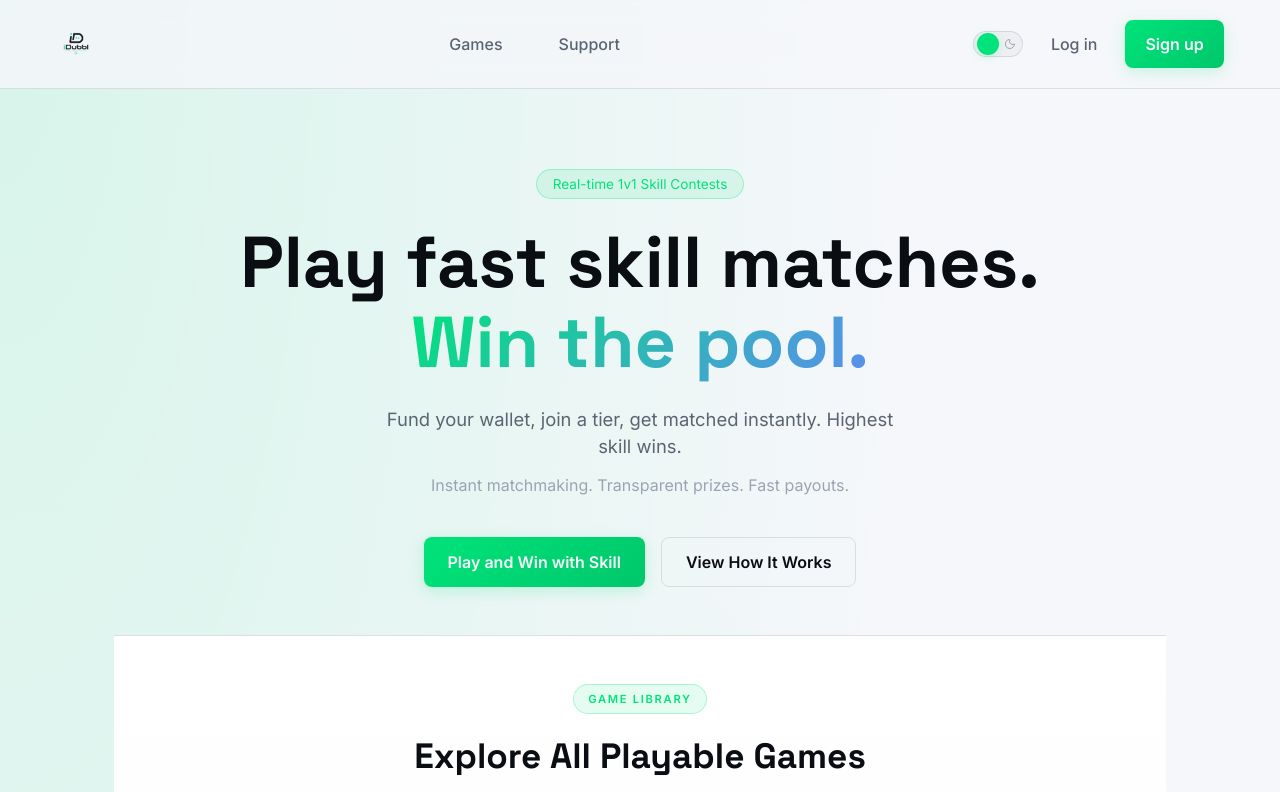
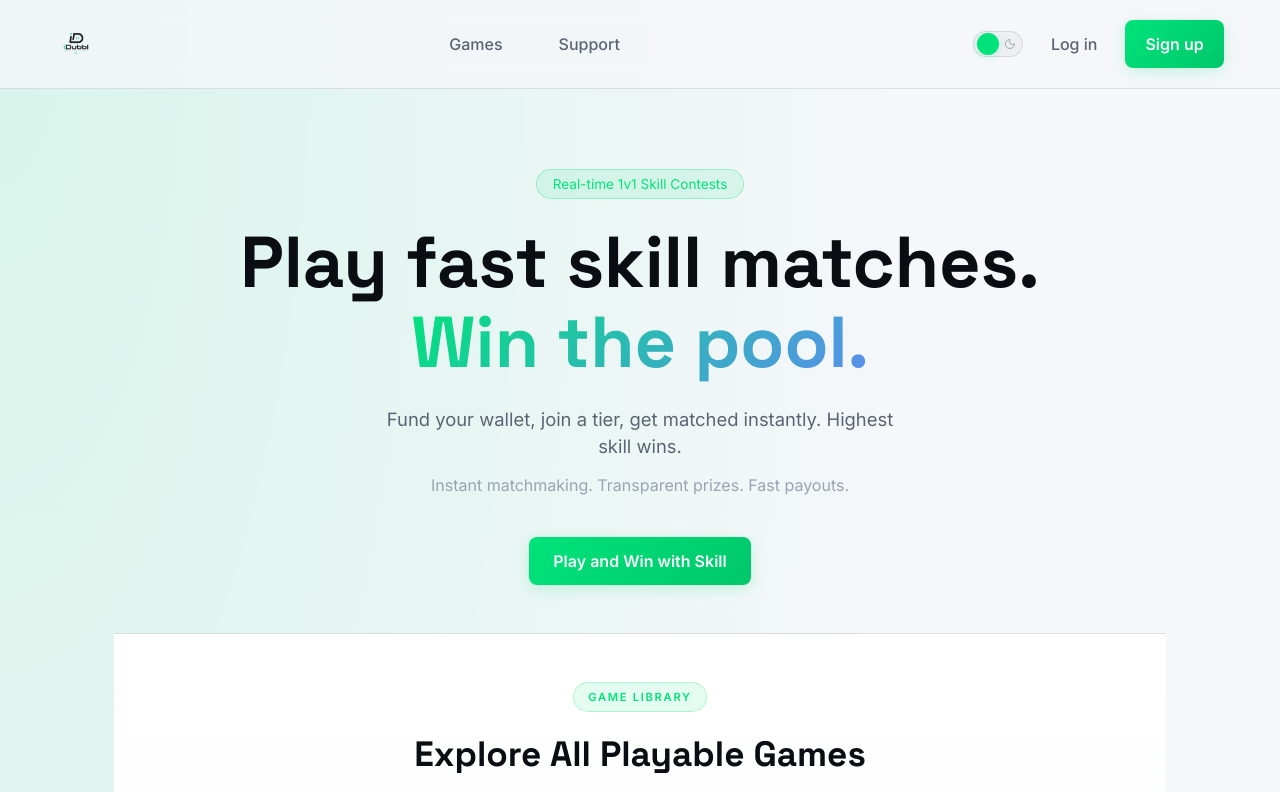
Before and after one commit to Chief-Strategist-J/idubbl, a React app in the folder frontend/: page / in a window 1280 px wide. Shown: the top 792 px of the page. Built offline with nearby package versions, Linux system fonts and the light colour scheme; no server answers; the HTML template or start-up script is replaced by a standard one.

Commit message:
feat: remove view how it works button from hero section

```diff
--- a/frontend/src/features/landing/components/HeroSection.jsx
+++ b/frontend/src/features/landing/components/HeroSection.jsx
@@ -28,9 +28,6 @@ export default function HeroSection() {
 
       <div className="hero-actions-container">
         <Button variant="primary" onClick={() => navigate('/signup')}>Play and Win with Skill</Button>
-        <Button variant="secondary" onClick={() => document.getElementById('how-it-works')?.scrollIntoView({ behavior: 'smooth' })}>
-          View How It Works
-        </Button>
       </div>
     </section>
   );
```
